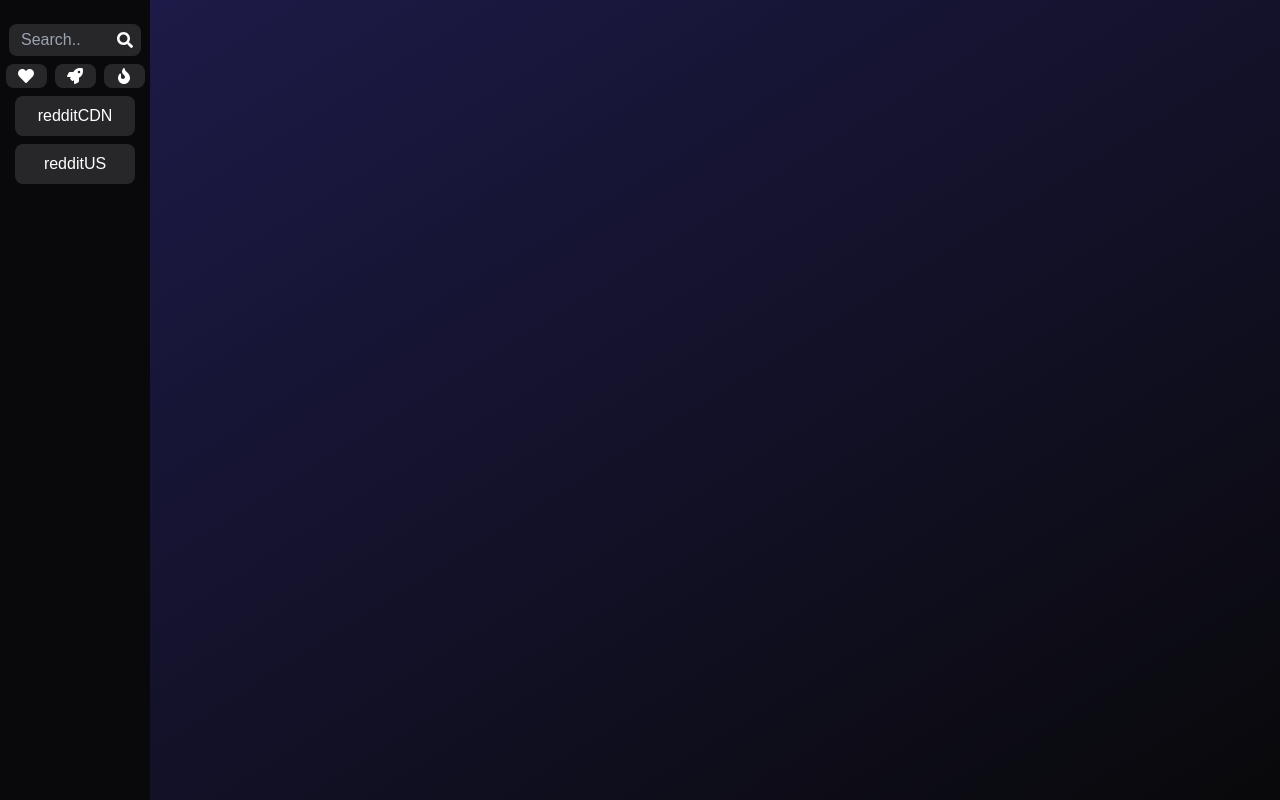
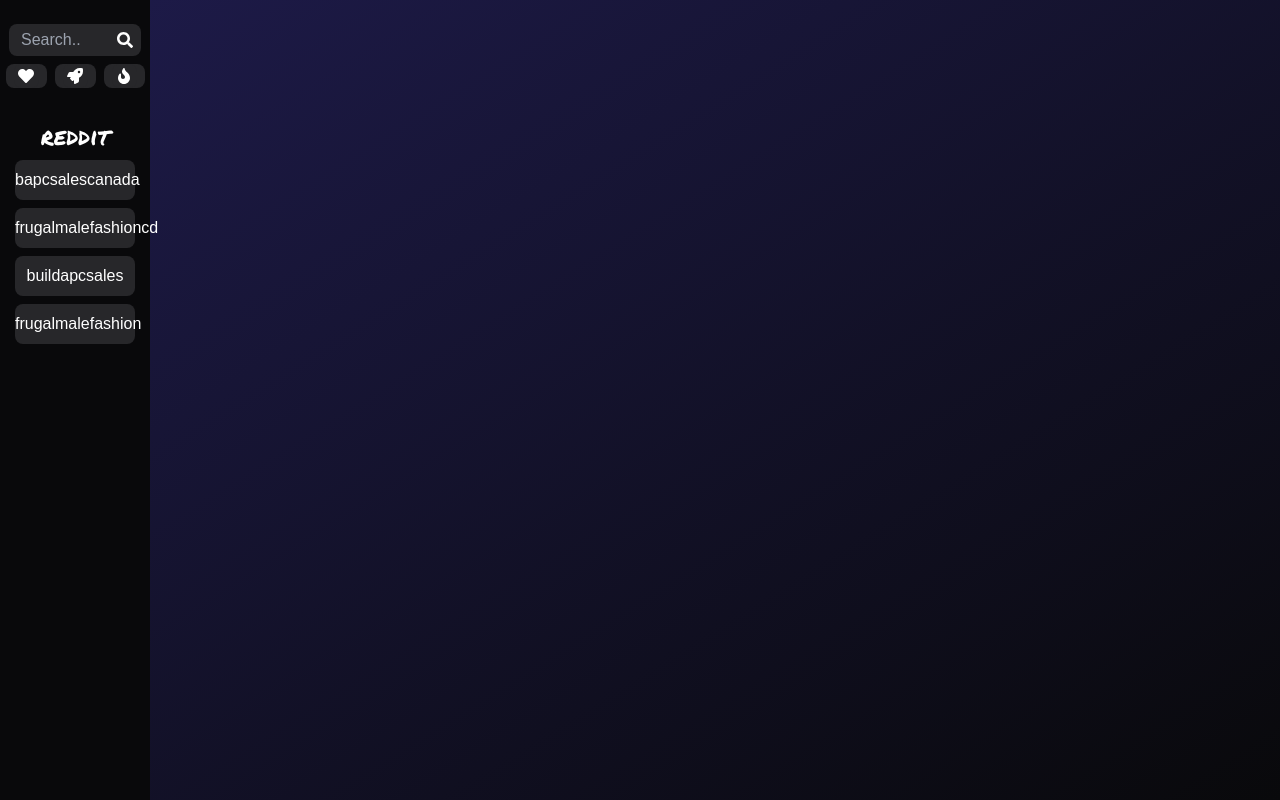
Before and after one commit to kajgm/websalestracker, a React (Vite) app in the folder client/: page / in a window 1280 px wide. Built offline with nearby package versions, Linux system fonts and the light colour scheme.

Commit message:
initial category / domain level interaction

```diff
--- a/client/src/components/SideBar/SiteListing.tsx
+++ b/client/src/components/SideBar/SiteListing.tsx
@@ -9,24 +9,36 @@
 function SiteListing() {
   const dispatch = useAppDispatch();
 
-  const getApiData = (endpoint: string, extension: string, sorting: string, type: string) => {
+  const getApiData = (site: string, category: string, sorting: string, type: string) => {
     dispatch(requestPostUpdate());
-    ApiService.getReddit(endpoint, extension, sorting, type).then((response) => {
+    ApiService.getReddit(site, category, sorting, type).then((response) => {
       dispatch(updatePosts(response.data.data.children));
     });
   };
 
   const curWidth = useAppSelector(selectWidth);
 
-  return data.map((endpoint: any) => (
-    <button
-      className="bg-gray gap-6 py-2 rounded-lg mx-auto"
-      onClick={() => getApiData(endpoint.endpoint, endpoint.extensions[0], 'new', endpoint.type)}
-      style={{ width: `${curWidth / 20}rem` }}
-    >
-      {endpoint.name}
-    </button>
-  ));
+  return (
+    <>
+    {
+    data.map((site: any) => (
+      <div className='flex flex-col gap-2 mx-auto' style={{ width: `${curWidth / 20}rem` }}>
+        <h1
+          className="font-pmarker text-2xl pt-6 mx-auto"
+          key={site}
+        >
+          {site.name}
+        </h1>
+        {site.categories.map((cat: string) => (
+          <button
+          onClick={() => getApiData(site.endpoint, cat, 'new', site.type)}
+          className="bg-gray py-2 rounded-lg">
+            {cat}
+          </button>
+        ))}
+      </div>
+  ))}
+  </>);
 }
 
 export default SiteListing;
--- a/client/src/components/Site/SiteContent.tsx
+++ b/client/src/components/Site/SiteContent.tsx
@@ -13,7 +13,7 @@
   const getApiData = () => {
     data.map((endpoint) => {
       dispatch(requestPostUpdate());
-      ApiService.getReddit(endpoint.endpoint, endpoint.extensions[0], 'new', endpoint.type).then((response) => {
+      ApiService.getReddit(endpoint.endpoint, endpoint.categories[0], 'new', endpoint.type).then((response) => {
         dispatch(updatePosts(response.data.data.children));
       });
     });
@@ -26,9 +26,9 @@
   const posts = useAppSelector(selectPosts);
 
   return (
-    <div className="flex flex-wrap items-center gap-6 m-6 pb-6">
+    <div className="flex flex-wrap items-center content-start gap-6 m-6">
       {posts.map((item) => {
-        return <SiteItem title={item.data.title} description={item.data.url} key={item.data.url}></SiteItem>;
+        return <SiteItem title={item.data.title} description={item.data.url} key={item.data.id}></SiteItem>;
       })}
     </div>
   );
--- a/client/src/components/Site/SiteItem.tsx
+++ b/client/src/components/Site/SiteItem.tsx
@@ -6,7 +6,7 @@
 }
 
 function SiteItem(props: SiteProps) {
-  const searchTitle = props.title.match('\\[(.*?)\\]');
+  const searchTitle = props.title.match('\\[(.*?)\\]'); //Will need to update this
   const displayTitle = searchTitle ? searchTitle[0].replace(/[\[\]']+/g, '') : null;
 
   if (!displayTitle) {
@@ -18,7 +18,7 @@
       <div className="shadow-lg rounded-full hover:shadow-purple hover:-translate-y-3 ease-in-out duration-300 max-w-40">
         <div className="bg-gradient-to-br from-gray-dark to-gray-dark2 p-5 rounded-lg text-center">
           <h1 className="p-1 text-white text-xl">{displayTitle}</h1>
-          <p className="p-1 text-white text-base">test</p>
+          <p className="p-1 text-white text-base">desc</p>
         </div>
       </div>
     </a>
--- a/client/src/data/publicApiEndpoints.ts
+++ b/client/src/data/publicApiEndpoints.ts
@@ -1,15 +1,9 @@
 const data = [
   {
-    name: 'redditCDN',
+    name: 'reddit',
     endpoint: 'https://www.reddit.com/r/',
-    extensions: ['bapcsalescanada', 'frugalmalefashioncdn'],
+    categories: ['bapcsalescanada', 'frugalmalefashioncdn', 'buildapcsales', 'frugalmalefashion'],
     type: '.json'
   },
-  {
-    name: 'redditUS',
-    endpoint: 'https://www.reddit.com/r/',
-    extensions: ['buildapcsales', 'frugalmalefashion'],
-    type: '.json'
-  }
 ];
 export default data;
--- a/client/src/slices/apiSlice.ts
+++ b/client/src/slices/apiSlice.ts
@@ -5,6 +5,7 @@
   data: {
     title: string;
     url: string;
+    id: string;
   };
 }
 
@@ -15,7 +16,7 @@
 
 const initialState: ApiState = {
   updated: false,
-  posts: [{ data: { title: 'test', url: 'test' } }]
+  posts: [{ data: { title: '', url: '', id: '' } }]
 };
 
 export const apiSlice = createSlice({
```
Also changed, not shown: client/src/components/SideBar/SiteCategory.tsx (added), client/src/components/Site/SiteBar.tsx (deleted), client/src/components/Site/SiteInfo.tsx (added).
